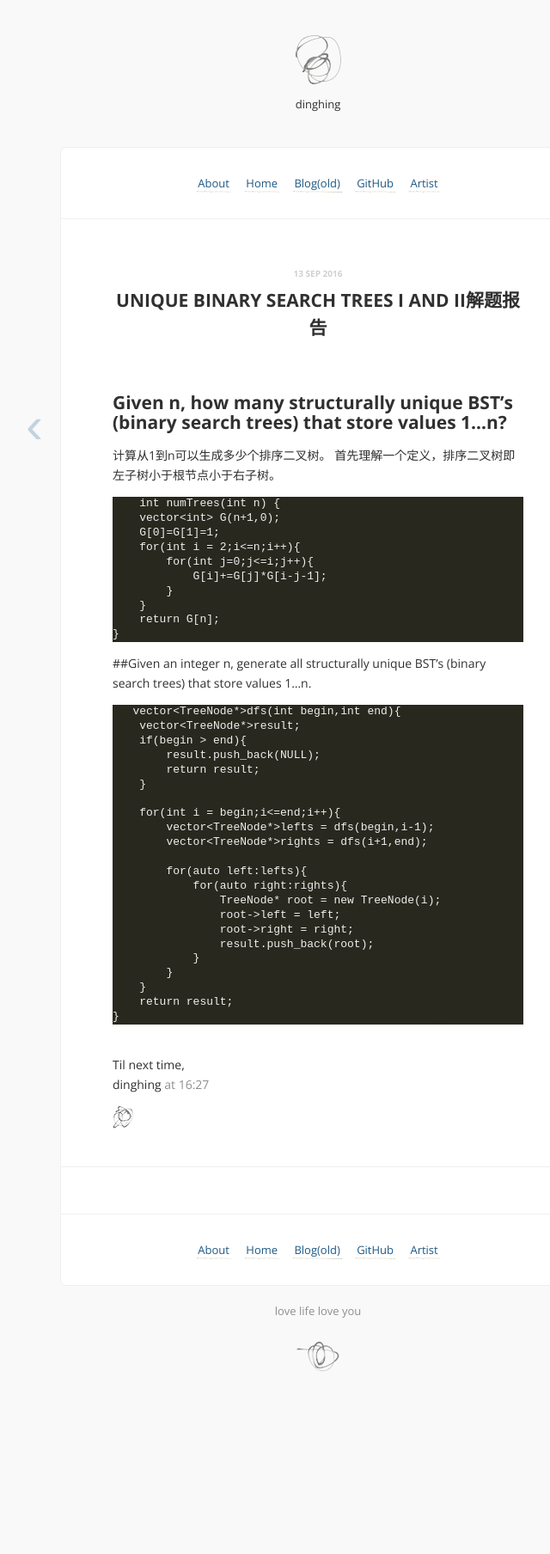
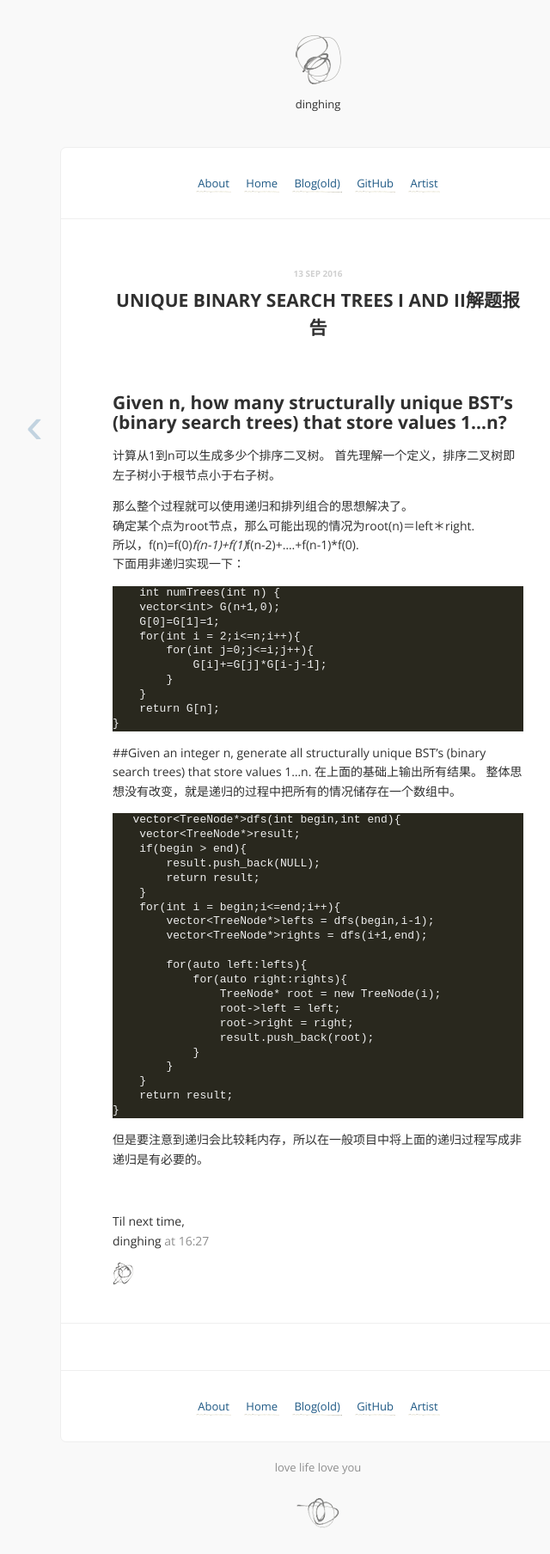
Before and after one commit to dinghing/dinghing.github.io, a Jekyll site: the page built from _posts/2018-09-13-leetcode_unique Binary.md, in a window 1280 px wide. Shown: the whole page at 86% size, without its empty margins (270-910 px from the left). Built offline with Jekyll 4.4.1, drawn with Linux system fonts in a browser that asks for light colours; comment, search, counter and statistics services are not loaded; before the commit the page ends 1626 px from its top, so only the background shows below that.

Commit message:
Update 2018-09-13-leetcode_unique Binary.md

```diff
--- a/_posts/2018-09-13-leetcode_unique Binary.md
+++ b/_posts/2018-09-13-leetcode_unique Binary.md
@@ -9,6 +9,11 @@ disqus: y
 
 计算从1到n可以生成多少个排序二叉树。
 首先理解一个定义，排序二叉树即左子树小于根节点小于右子树。
+
+那么整个过程就可以使用递归和排列组合的思想解决了。
+确定某个点为root节点，那么可能出现的情况为root(n)＝left＊right.
+所以，f(n)=f(0)*f(n-1)+f(1)*f(n-2)+....+f(n-1)*f(0).
+下面用非递归实现一下：
 
         int numTrees(int n) {
         vector<int> G(n+1,0);
@@ -22,6 +27,8 @@ disqus: y
     }
 
 ##Given an integer n, generate all structurally unique BST's (binary search trees) that store values 1...n.
+在上面的基础上输出所有结果。
+整体思想没有改变，就是递归的过程中把所有的情况储存在一个数组中。
 
        vector<TreeNode*>dfs(int begin,int end){
         vector<TreeNode*>result;
@@ -29,7 +36,6 @@ disqus: y
             result.push_back(NULL);
             return result;
         }
-
         for(int i = begin;i<=end;i++){
             vector<TreeNode*>lefts = dfs(begin,i-1);
             vector<TreeNode*>rights = dfs(i+1,end);
@@ -45,3 +51,5 @@ disqus: y
         }
         return result;
     }
+
+但是要注意到递归会比较耗内存，所以在一般项目中将上面的递归过程写成非递归是有必要的。
```
